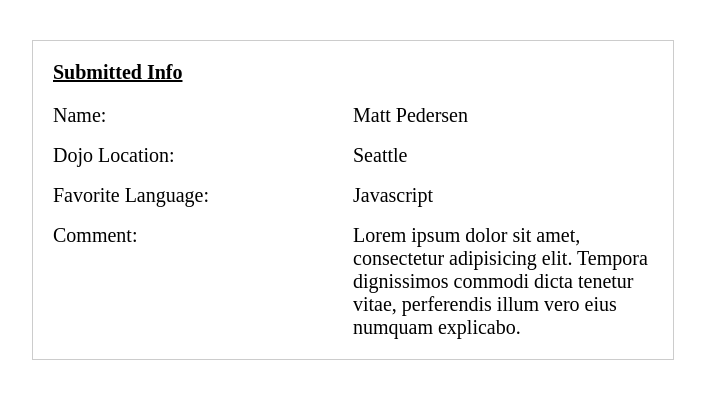
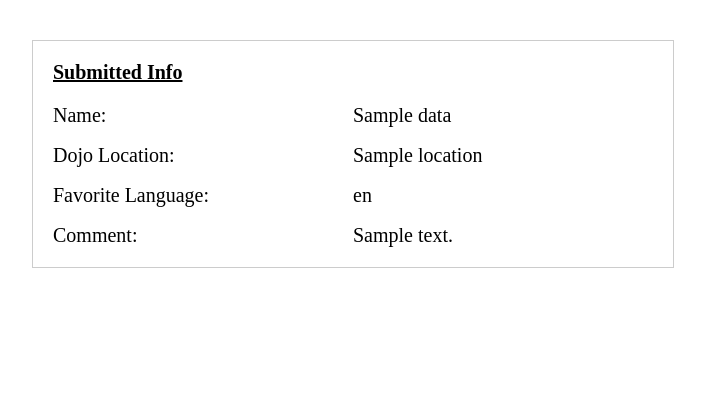
Before and after one commit to mpedersen2054/dojo_survey, a Flask app: template templates/result.html in a window 1280 px wide. Shown: the top 399 px of the page, without its empty margins (287-992 px from the left). Run offline with Flask 2, Linux system fonts and the light colour scheme; the template is opened without the code that fills it: most values are stand-ins (such as "Sample title", 1, 10 or a date in 2020).

Commit message:
wire up the data from the form request into a dictionary, and show it in /result

```diff
--- a/server.py
+++ b/server.py
@@ -1,6 +1,9 @@
-from flask import Flask, render_template, request, redirect
+from flask import Flask, render_template, request, redirect, session
 
 app = Flask(__name__)
+
+# populate data from form request in here
+form_info = {}
 
 @app.route('/')
 def index():
@@ -8,12 +11,17 @@ def index():
 
 @app.route('/survey', methods=['POST'])
 def new_survey():
-  print "hello there"
-  # name, location, fav_lang, comment = request.form
+  # print "hello there"
+  form_info['name'] = request.form['name']
+  form_info['location'] = request.form['location']
+  form_info['favlang'] = request.form['favlang']
+  form_info['comment'] = request.form['comment']
+  return redirect('/result')
 
 @app.route('/result')
 def result():
-  return render_template('result.html')
+  print form_info
+  return render_template('result.html', data=form_info)
 
 
 app.run(debug=True)
--- a/templates/result.html
+++ b/templates/result.html
@@ -10,22 +10,22 @@
 
     <div class="data-row">
       <div class="desc">Name:</div>
-      <div class="info">Matt Pedersen</div>
+      <div class="info">{{data.name}}</div>
     </div>
 
     <div class="data-row">
       <div class="desc">Dojo Location:</div>
-      <div class="info">Seattle</div>
+      <div class="info">{{data.location}}</div>
     </div>
 
     <div class="data-row">
       <div class="desc">Favorite Language:</div>
-      <div class="info">Javascript</div>
+      <div class="info">{{data.favlang}}</div>
     </div>
 
     <div class="data-row">
       <div class="desc">Comment:</div>
-      <div class="info">Lorem ipsum dolor sit amet, consectetur adipisicing elit. Tempora dignissimos commodi dicta tenetur vitae, perferendis illum vero eius numquam explicabo.</div>
+      <div class="info">{{data.comment}}</div>
     </div>
   </div>
 
```
Also changed, not shown: templates/index.html (+7 -6 lines).
